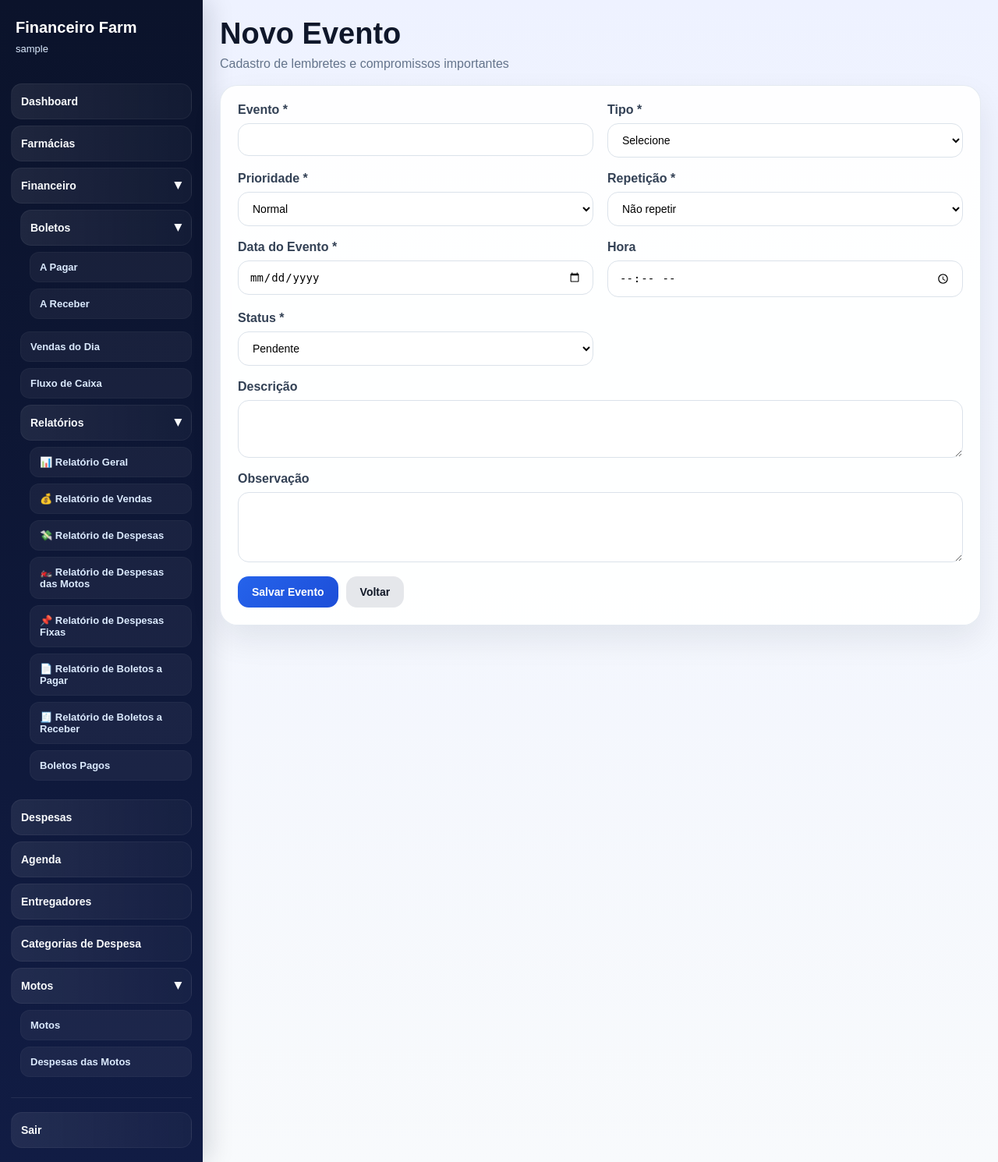
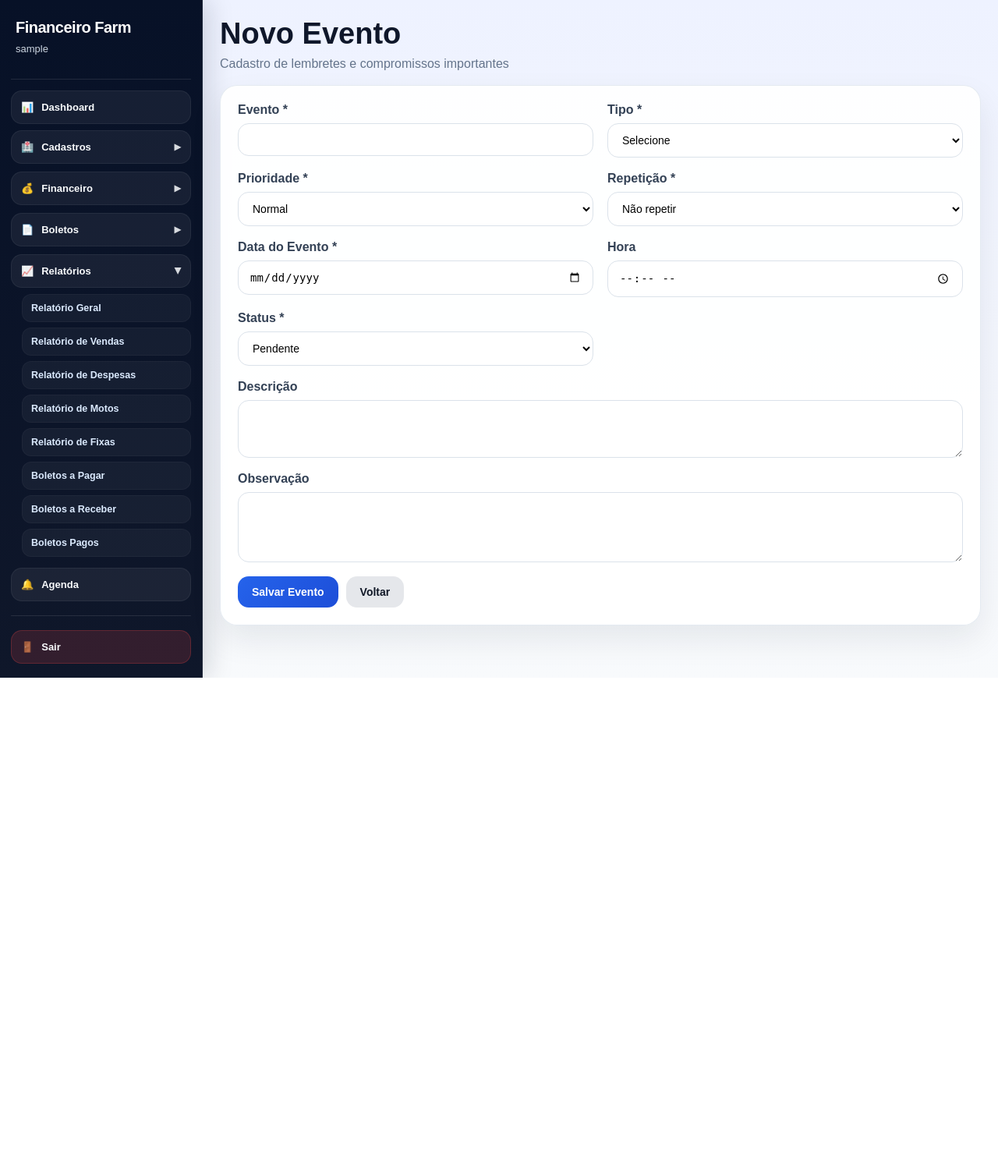
Before and after one commit to Mauricio3114/Financeiro_Farm, a Flask app: page /agenda/novo in a window 1280 px wide. Shown: the whole page at 78% size. After the commit the page ends 869 px from the top, so only its background shows below. Run offline with Flask 3, Linux system fonts and the light colour scheme; the visitor is signed in with stand-in values (Sample User, id 1).

Commit message:
Organiza menu lateral

```diff
--- a/app/templates/base.html
+++ b/app/templates/base.html
@@ -4,13 +4,39 @@
     <meta charset="UTF-8">
     <title>{% block title %}Financeiro Farm{% endblock %}</title>
     <meta name="viewport" content="width=device-width, initial-scale=1.0">
+
     <script src="https://cdn.jsdelivr.net/npm/chart.js"></script>
     <link rel="stylesheet" href="{{ url_for('static', filename='style.css') }}">
+
     <style>
-        .menu-group {
-            margin-bottom: 8px;
+        .sidebar {
+            background: linear-gradient(180deg, #071127, #0f172a);
+            border-right: 1px solid rgba(255,255,255,0.08);
         }
 
+        .brand {
+            padding-bottom: 18px;
+            margin-bottom: 14px;
+            border-bottom: 1px solid rgba(255,255,255,0.10);
+        }
+
+        .brand h2 {
+            margin-bottom: 4px;
+            letter-spacing: -0.5px;
+        }
+
+        .brand p {
+            color: #cbd5e1;
+            font-size: 13px;
+        }
+
+        .menu {
+            display: flex;
+            flex-direction: column;
+            gap: 8px;
+        }
+
+        .menu > a,
         .menu-toggle {
             width: 100%;
             border: none;
@@ -18,26 +44,44 @@
             text-align: left;
             text-decoration: none;
             color: #f8fafc;
-            background: linear-gradient(90deg, rgba(255,255,255,0.08), rgba(255,255,255,0.03));
-            padding: 14px 12px;
+            background: rgba(255,255,255,0.06);
+            padding: 13px 12px;
             border-radius: 14px;
             transition: 0.2s ease;
-            font-weight: 700;
-            font-size: 14px;
-            border: 1px solid rgba(255,255,255,0.05);
+            font-weight: 800;
+            font-size: 13px;
+            border: 1px solid rgba(255,255,255,0.06);
             display: flex;
             align-items: center;
             justify-content: space-between;
+            gap: 8px;
         }
 
+        .menu > a:hover,
         .menu-toggle:hover {
             transform: translateX(3px);
-            background: linear-gradient(90deg, rgba(59,130,246,0.45), rgba(59,130,246,0.18));
+            background: rgba(37,99,235,0.28);
+            color: #fff;
+        }
+
+        .menu-icon {
+            margin-right: 8px;
+        }
+
+        .menu-left {
+            display: flex;
+            align-items: center;
+            gap: 2px;
+        }
+
+        .menu-group {
+            margin-bottom: 2px;
         }
 
         .menu-toggle .arrow {
-            font-size: 12px;
+            font-size: 11px;
             transition: transform 0.2s ease;
+            opacity: 0.85;
         }
 
         .menu-group.open .menu-toggle .arrow {
@@ -47,9 +91,8 @@
         .submenu {
             display: none;
             flex-direction: column;
-            gap: 8px;
-            padding-top: 8px;
-            padding-left: 12px;
+            gap: 7px;
+            padding: 8px 0 4px 14px;
         }
 
         .menu-group.open .submenu {
@@ -59,26 +102,35 @@
         .submenu a {
             text-decoration: none;
             color: #dbeafe;
-            background: rgba(255,255,255,0.05);
-            padding: 11px 12px;
+            background: rgba(255,255,255,0.045);
+            padding: 10px 11px;
             border-radius: 12px;
-            font-size: 13px;
+            font-size: 12.5px;
             font-weight: 700;
             transition: 0.2s ease;
-            border: 1px solid rgba(255,255,255,0.03);
+            border: 1px solid rgba(255,255,255,0.035);
         }
 
         .submenu a:hover {
-            background: rgba(59,130,246,0.18);
+            background: rgba(59,130,246,0.22);
             color: #ffffff;
             transform: translateX(2px);
         }
 
         .menu-divider {
             height: 1px;
-            background: rgba(255,255,255,0.08);
+            background: rgba(255,255,255,0.10);
             margin: 10px 0;
             border-radius: 999px;
+        }
+
+        .logout-link {
+            background: rgba(239,68,68,0.16) !important;
+            border-color: rgba(239,68,68,0.25) !important;
+        }
+
+        .logout-link:hover {
+            background: rgba(239,68,68,0.35) !important;
         }
 
         @media (max-width: 900px) {
@@ -88,6 +140,7 @@
         }
     </style>
 </head>
+
 <body>
     <div class="layout">
         {% if current_user.is_authenticated %}
@@ -98,23 +151,45 @@
             </div>
 
             <nav class="menu">
-                <a href="{{ url_for('dashboard.dashboard') }}">Dashboard</a>
+
+                <a href="{{ url_for('dashboard.dashboard') }}">
+                    <span class="menu-left"><span class="menu-icon">📊</span>Dashboard</span>
+                </a>
+
+                <div class="menu-group">
+                    <button type="button" class="menu-toggle" onclick="toggleMenu(this)">
+                        <span class="menu-left"><span class="menu-icon">🏥</span>Cadastros</span>
+                        <span class="arrow">▶</span>
+                    </button>
+                    <div class="submenu">
                         <a href="{{ url_for('farmacias.listar_farmacias') }}">Farmácias</a>
 
                         {% if current_user.perfil == 'admin' %}
                         <a href="{{ url_for('usuarios.listar_usuarios') }}">Usuários</a>
                         {% endif %}
 
-                <div class="menu-group open">
+                        <a href="{{ url_for('entregadores.listar_entregadores') }}">Entregadores</a>
+                        <a href="{{ url_for('motos.listar_motos') }}">Motos</a>
+                        <a href="{{ url_for('despesas.listar_categorias') }}">Categorias de Despesa</a>
+                    </div>
+                </div>
+
+                <div class="menu-group">
                     <button type="button" class="menu-toggle" onclick="toggleMenu(this)">
-                        <span>Financeiro</span>
+                        <span class="menu-left"><span class="menu-icon">💰</span>Financeiro</span>
                         <span class="arrow">▶</span>
                     </button>
                     <div class="submenu">
+                        <a href="{{ url_for('vendas.listar_vendas') }}">Vendas do Dia</a>
+                        <a href="{{ url_for('despesas.listar_despesas') }}">Despesas</a>
+                        <a href="{{ url_for('despesas_motos.listar_despesas_motos') }}">Despesas das Motos</a>
+                        <a href="{{ url_for('caixa.listar_caixa') }}">Fluxo de Caixa</a>
+                    </div>
+                </div>
 
-                        <div class="menu-group open">
+                <div class="menu-group">
                     <button type="button" class="menu-toggle" onclick="toggleMenu(this)">
-                                <span>Boletos</span>
+                        <span class="menu-left"><span class="menu-icon">📄</span>Boletos</span>
                         <span class="arrow">▶</span>
                     </button>
                     <div class="submenu">
@@ -123,47 +198,33 @@
                     </div>
                 </div>
 
-                        <a href="{{ url_for('vendas.listar_vendas') }}">Vendas do Dia</a>
-                        <a href="{{ url_for('caixa.listar_caixa') }}">Fluxo de Caixa</a>
-
                 <div class="menu-group open">
                     <button type="button" class="menu-toggle" onclick="toggleMenu(this)">
-                                <span>Relatórios</span>
+                        <span class="menu-left"><span class="menu-icon">📈</span>Relatórios</span>
                         <span class="arrow">▶</span>
                     </button>
                     <div class="submenu">
-                                <a href="{{ url_for('relatorios.relatorio_financeiro_completo') }}">📊 Relatório Geral</a>
-                                <a href="{{ url_for('relatorios.relatorio_vendas') }}">💰 Relatório de Vendas</a>
-                                <a href="{{ url_for('relatorios.relatorio_despesas') }}">💸 Relatório de Despesas</a>
-                                <a href="{{ url_for('relatorios.relatorio_despesas_motos') }}">🏍️ Relatório de Despesas das Motos</a>
-                                <a href="{{ url_for('relatorios.relatorio_despesas_fixas') }}">📌 Relatório de Despesas Fixas</a>
-                                <a href="{{ url_for('relatorios.relatorio_boletos_pagar') }}">📄 Relatório de Boletos a Pagar</a>
-                                <a href="{{ url_for('relatorios.relatorio_boletos_receber') }}">🧾 Relatório de Boletos a Receber</a>
+                        <a href="{{ url_for('relatorios.relatorio_financeiro_completo') }}">Relatório Geral</a>
+                        <a href="{{ url_for('relatorios.relatorio_vendas') }}">Relatório de Vendas</a>
+                        <a href="{{ url_for('relatorios.relatorio_despesas') }}">Relatório de Despesas</a>
+                        <a href="{{ url_for('relatorios.relatorio_despesas_motos') }}">Relatório de Motos</a>
+                        <a href="{{ url_for('relatorios.relatorio_despesas_fixas') }}">Relatório de Fixas</a>
+                        <a href="{{ url_for('relatorios.relatorio_boletos_pagar') }}">Boletos a Pagar</a>
+                        <a href="{{ url_for('relatorios.relatorio_boletos_receber') }}">Boletos a Receber</a>
                         <a href="{{ url_for('relatorios.relatorio_boletos_pagos') }}">Boletos Pagos</a>
                     </div>
                 </div>
 
-                    </div>
-                </div>
-
-                <a href="{{ url_for('despesas.listar_despesas') }}">Despesas</a>
-                <a href="{{ url_for('agenda.listar_agenda') }}">Agenda</a>
-                <a href="{{ url_for('entregadores.listar_entregadores') }}">Entregadores</a>
-                <a href="{{ url_for('despesas.listar_categorias') }}">Categorias de Despesa</a>
-
-                <div class="menu-group open">
-                    <button type="button" class="menu-toggle" onclick="toggleMenu(this)">
-                        <span>Motos</span>
-                        <span class="arrow">▶</span>
-                    </button>
-                    <div class="submenu">
-                        <a href="{{ url_for('motos.listar_motos') }}">Motos</a>
-                        <a href="{{ url_for('despesas_motos.listar_despesas_motos') }}">Despesas das Motos</a>
-                    </div>
-                </div>
+                <a href="{{ url_for('agenda.listar_agenda') }}">
+                    <span class="menu-left"><span class="menu-icon">🔔</span>Agenda</span>
+                </a>
 
                 <div class="menu-divider"></div>
-                <a href="{{ url_for('auth.logout') }}">Sair</a>
+
+                <a href="{{ url_for('auth.logout') }}" class="logout-link">
+                    <span class="menu-left"><span class="menu-icon">🚪</span>Sair</span>
+                </a>
+
             </nav>
         </aside>
         {% endif %}
```
Lines whose indentation alone changed are shown as unchanged.
